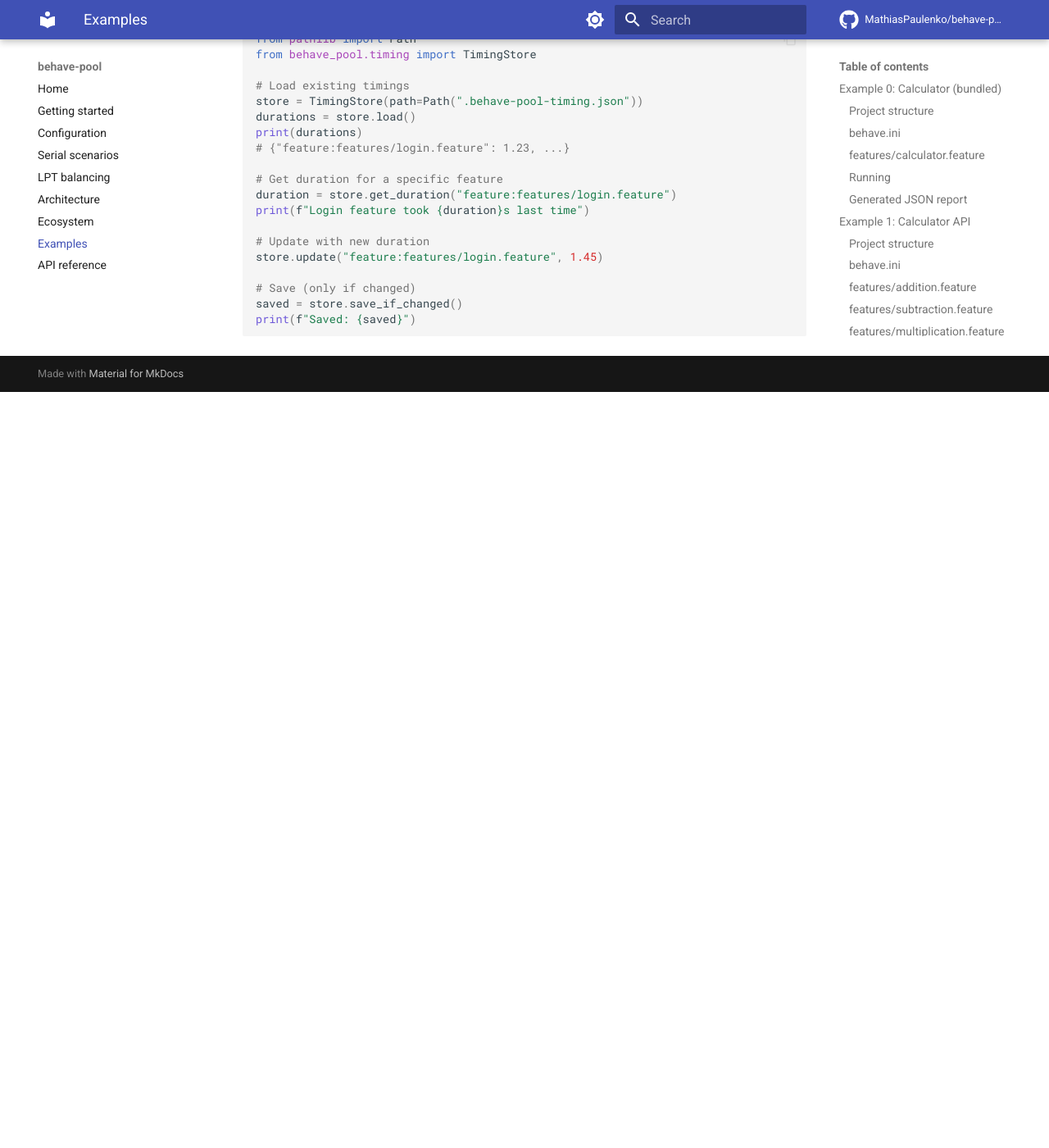
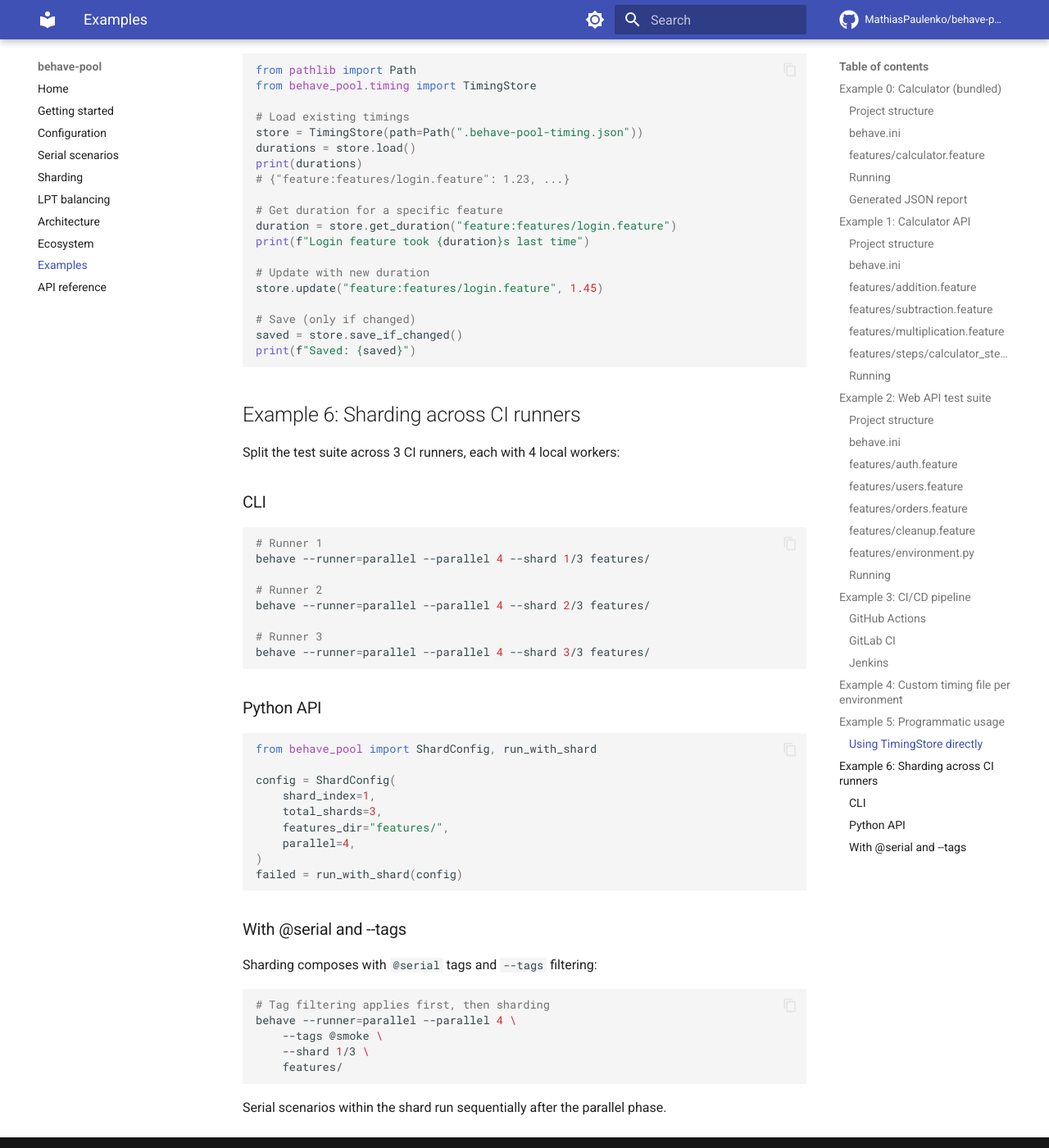
Before and after one commit to MathiasPaulenko/behave-parallel, an MkDocs documentation site: the page built from docs/examples.md, in a window 1280 px wide and 1400 px high, scrolled down 11322 px. Shown: the whole window at 82% size. Built offline with MkDocs 1.6.1 and Material for MkDocs 9.7.7, drawn with Linux system fonts in a browser that asks for light colours; comment, search, counter and statistics services are not loaded; before the commit the page ends 11800 px from its top, so only the background shows below that; some of the changed text lies outside the part shown.

Commit message:
docs: add sharding guide, update docs for v1.2.0
- Add docs/sharding.md with CI parallelism guide and examples.
- Update README, CHANGELOG, api-reference, architecture, configuration,
  examples, and index docs for sharding support.
- Add sharding page to mkdocs.yml navigation.

````diff
--- a/docs/configuration.md
+++ b/docs/configuration.md
@@ -212,6 +212,49 @@
     tool built for that ecosystem (HTML formatters, dashboards, AI analyzers)
     can consume the parallel report directly — no conversion needed.
 
+### `--shard`
+
+| | |
+|---|---|
+| **Default** | _(disabled)_ |
+| **Type** | string (`INDEX/TOTAL`) |
+| **Description** | Split the suite into `TOTAL` shards and run shard `INDEX` (1-based). |
+
+```bash
+# Run shard 1 of 3 with 4 local workers
+behave --runner=parallel --parallel 4 --shard 1/3 features/
+
+# Run shard 2 of 3
+behave --runner=parallel --parallel 4 --shard 2/3 features/
+```
+
+Sharding divides work units into `TOTAL` contiguous groups. The first
+`len % TOTAL` shards receive one extra work unit. Work units are sorted
+deterministically by ID before splitting, ensuring reproducible shard
+assignment across machines.
+
+!!! note "Compatibility"
+    Sharding composes with all other features:
+
+    - **`--parallel`**: local parallelism within each shard.
+    - **`@serial`**: serial scenarios run sequentially within the shard.
+    - **`--tags`**: tag filtering applies before sharding.
+
+!!! warning "Validation"
+    Invalid shard values raise `ShardError`:
+
+    - `shard_index` must be in `[1, total_shards]`.
+    - `total_shards` must be `>= 1`.
+    - Format must be `INDEX/TOTAL` (e.g. `1/3`, not `1-3` or `1of3`).
+
+Output includes shard metadata for CI visibility:
+
+```
+Shard 1/3 — 4 scenarios selected (of 10 total)
+```
+
+---
+
 ## behave.ini configuration
 
 All options can be set permanently in `behave.ini`:
@@ -223,6 +266,7 @@
 parallel-balance = lpt
 parallel-timing-file = .behave-pool-timing.json
 parallel-report = behave-pool-report.json
+shard = 1/3
 
 [behave.runners]
 parallel = behave_pool:ParallelRunner
@@ -269,3 +313,4 @@
 | `--parallel-scheme` | `feature` | `feature` |
 | `--parallel-balance` | `lpt` | `lpt`, `fifo` |
 | `--parallel-timing-file` | `.behave-pool-timing.json` | any file path |
+| `--shard` | _(disabled)_ | `INDEX/TOTAL` (e.g. `1/3`) |
--- a/docs/examples.md
+++ b/docs/examples.md
@@ -478,23 +478,25 @@
     strategy:
       matrix:
         python-version: ["3.11", "3.12", "3.13"]
+        shard: ["1/3", "2/3", "3/3"]
     steps:
       - uses: actions/checkout@v5
       - uses: actions/setup-python@v5
         with:
           python-version: ${{ matrix.python-version }}
       - run: pip install -e ".[dev]"
-      - run: behave --runner=parallel --parallel 4 features/
+      - run: behave --runner=parallel --parallel 4 --shard ${{ matrix.shard }} features/
 ```
 
 ### GitLab CI
 
 ```yaml
 test:
+  parallel: 3
   image: python:3.12
   script:
     - pip install behave-pool
-    - behave --runner=parallel --parallel 4 features/
+    - behave --runner=parallel --parallel 4 --shard ${CI_NODE_INDEX}/${CI_NODE_TOTAL} features/
 ```
 
 ### Jenkins
@@ -589,3 +591,48 @@
 saved = store.save_if_changed()
 print(f"Saved: {saved}")
 ```
+
+## Example 6: Sharding across CI runners
+
+Split the test suite across 3 CI runners, each with 4 local workers:
+
+### CLI
+
+```bash
+# Runner 1
+behave --runner=parallel --parallel 4 --shard 1/3 features/
+
+# Runner 2
+behave --runner=parallel --parallel 4 --shard 2/3 features/
+
+# Runner 3
+behave --runner=parallel --parallel 4 --shard 3/3 features/
+```
+
+### Python API
+
+```python
+from behave_pool import ShardConfig, run_with_shard
+
+config = ShardConfig(
+    shard_index=1,
+    total_shards=3,
+    features_dir="features/",
+    parallel=4,
+)
+failed = run_with_shard(config)
+```
+
+### With @serial and --tags
+
+Sharding composes with `@serial` tags and `--tags` filtering:
+
+```bash
+# Tag filtering applies first, then sharding
+behave --runner=parallel --parallel 4 \
+    --tags @smoke \
+    --shard 1/3 \
+    features/
+```
+
+Serial scenarios within the shard run sequentially after the parallel phase.
--- a/mkdocs.yml
+++ b/mkdocs.yml
@@ -38,6 +38,7 @@
   - Getting started: getting-started.md
   - Configuration: configuration.md
   - Serial scenarios: serial-scenarios.md
+  - Sharding: sharding.md
   - LPT balancing: lpt-balancing.md
   - Architecture: architecture.md
   - Ecosystem: ecosystem.md
````
Also changed, not shown: CHANGELOG.md (+12 -0 lines), README.md (+49 -0 lines), docs/api-reference.md (+40 -0 lines), docs/architecture.md (+15 -14 lines), docs/index.md (+4 -0 lines).
